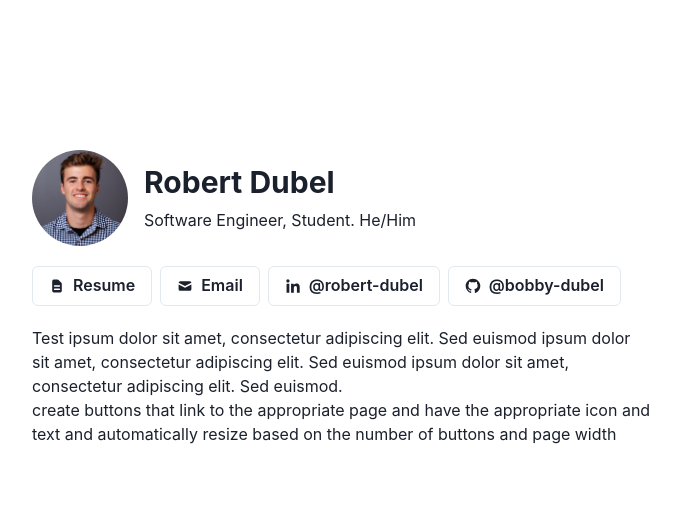
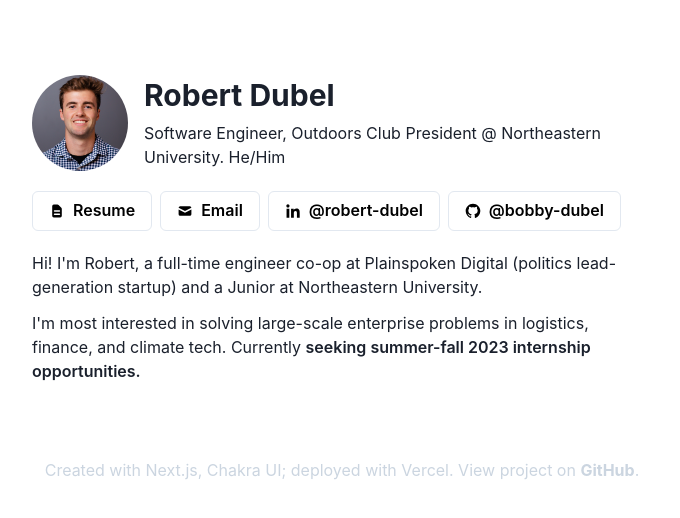
Before and after one commit to dubelr/personal-site, a Next.js app: page / in a window 1280 px wide. Shown: the top 518 px of the page, without its empty margins (298-978 px from the left). Built offline with nearby package versions, Linux system fonts and the light colour scheme.

Commit message:
final first version

```diff
--- a/pages/index.js
+++ b/pages/index.js
@@ -8,58 +8,103 @@ import {
   Button,
   Center,
   Flex,
-  Spacer
+  Spacer,
+  Tooltip,
 } from "@chakra-ui/react";
 import Head from "next/head";
-import {HiDocumentText, HiMail, } from "react-icons/hi";
+import { HiDocumentText, HiMail } from "react-icons/hi";
 import { GrLinkedinOption, GrGithub } from "react-icons/gr";
-
 export default function Home() {
   let name = "Robert Dubel";
   let buttons = [
-    { text: "Resume", icon: HiDocumentText, path:"resume.pdf" },
-    { text: "Email", icon: HiMail, path:"mailto:dubel.r@notheastern.edu" },
-    { text: "@robert-dubel", icon: GrLinkedinOption, path:"https://www.linkedin.com/in/robert-dubel/" },
-    { text: "@bobby-dubel", icon: GrGithub, path:"https://github.com/bobby-dubel" },
-  ]
+    {
+      text: "Resume",
+      icon: HiDocumentText,
+      path: "resume.pdf",
+      color: "orange",
+    },
+    {
+      text: "Email",
+      icon: HiMail,
+      path: "mailto:dubel.r@northeastern.edu",
+      color: "green",
+    },
+    {
+      text: "@robert-dubel",
+      icon: GrLinkedinOption,
+      path: "https://www.linkedin.com/in/robert-dubel/",
+      color: "linkedin",
+    },
+    {
+      text: "@bobby-dubel",
+      icon: GrGithub,
+      path: "https://github.com/bobby-dubel",
+      color: "teal",
+    },
+  ];
+  let personalSiteProjectURL = "https://github.com/bobby-dubel/personal-site"
   return (
     <div>
       <Head>
         <title>{name}</title>
         <meta name="description" content="Robert Dubel's personal website" />
-        <link rel="icon" href="/favicon.ico" />
+        <link rel="icon" href="/favicon.png" />
       </Head>
-      <Center pt="150px" px="25px">
+      <Center py="75px" px="25px">
         <Flex w="620px" direction="column">
           <HStack spacing={4}>
             <Avatar size="xl" src="/profile.jpg" />
             <VStack align="left">
               <Heading size="lg">{name}</Heading>
-                <Text>Software Engineer, Student. He/Him</Text>
+              <Text>
+                Software Engineer, Outdoors Club President @ Northeastern
+                University. He/Him
+              </Text>
             </VStack>
           </HStack>
-            <Wrap spacing={2} pt={5}>
+          <Wrap spacing={2} py={5}>
             {buttons.map((button) => (
               <Button
                 variant="outline"
                 m="sm"
-                color="alphaWhite"
+                color="black"
+                _hover={{
+                  bg: button.color + ".50",
+                  color: button.color + ".700",
+                  boxShadow: "md",
+                  borderColor: button.color + ".200",
+                  transition: "100ms linear"
+                }}
                 key={button.text}
                 leftIcon={<button.icon />}
-                  onClick={() => window.location.href = button.path}
+                onClick={() => (window.location.href = button.path)}
               >
                 {button.text}
               </Button>
             ))}
           </Wrap>
-            <Text align="left" pt={5}>
-              Test ipsum dolor sit amet, consectetur adipiscing elit. Sed euismod
-              ipsum dolor sit amet, consectetur adipiscing elit. Sed euismod ipsum
-              dolor sit amet, consectetur adipiscing elit. Sed euismod.
+          <Text align="left">
+            Hi! {"I'm"} Robert, a full-time engineer co-op at
+            Plainspoken Digital (politics lead-generation startup) and a Junior at
+            Northeastern University.
           </Text>
-            create buttons that link to the appropriate page and have the appropriate icon and text and automatically resize based on the number of buttons and page width
+          <Text as="span" align="left" pt={3}>
+            {"I'm "}most interested in solving large-scale enterprise problems
+            in logistics, finance, and climate tech. Currently{" "}
+            <Text as="span" fontWeight="semibold">
+              seeking summer-fall 2023 internship opportunities.
+            </Text>
+          </Text>
         </Flex>
       </Center>
+      <footer px="25px">
+        <Center>
+          <Text color="gray.300">
+            Created with Next.js, Chakra UI; deployed with Vercel. View project on{" "}
+            <a href={personalSiteProjectURL}><b>GitHub</b></a>.
+          </Text>
+        </Center>
+      </footer>
     </div>
   );
 }
```
Also changed, not shown: public/profile.jpg. Lines whose indentation alone changed are shown as unchanged.
